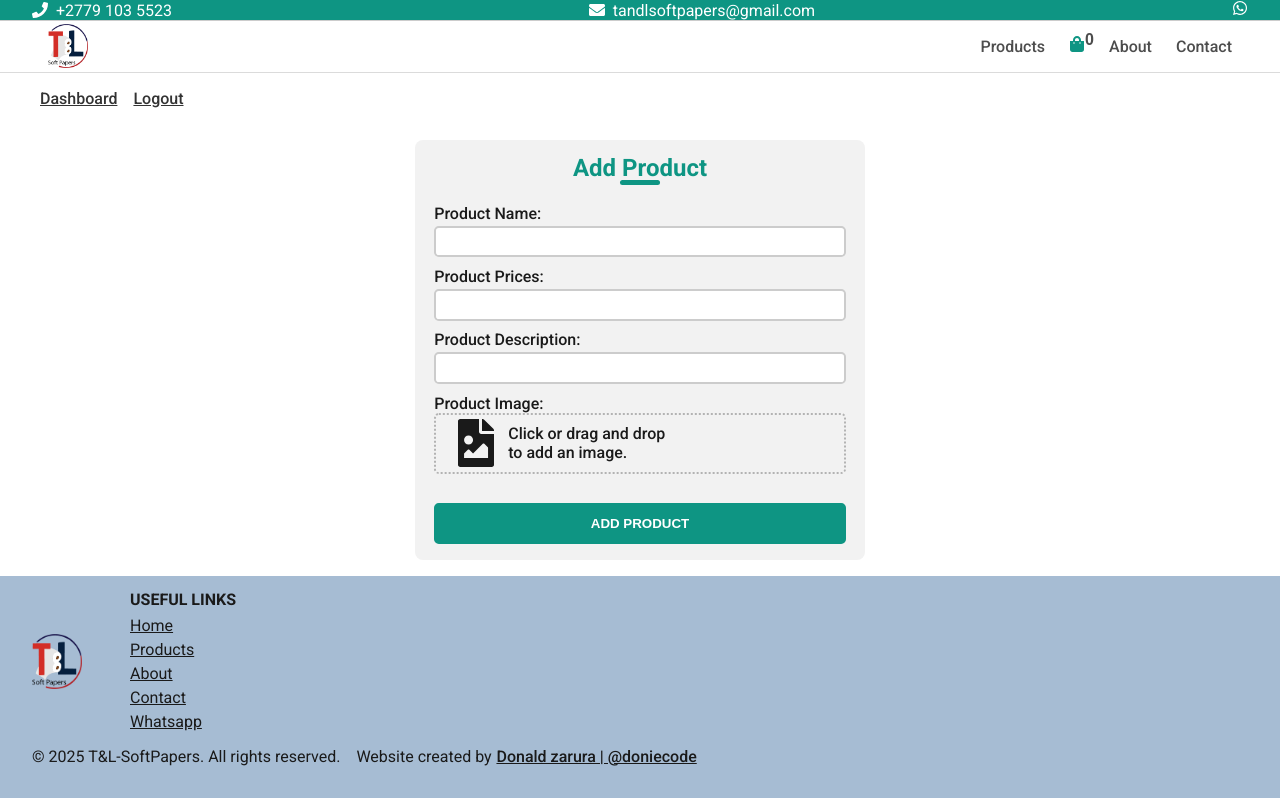
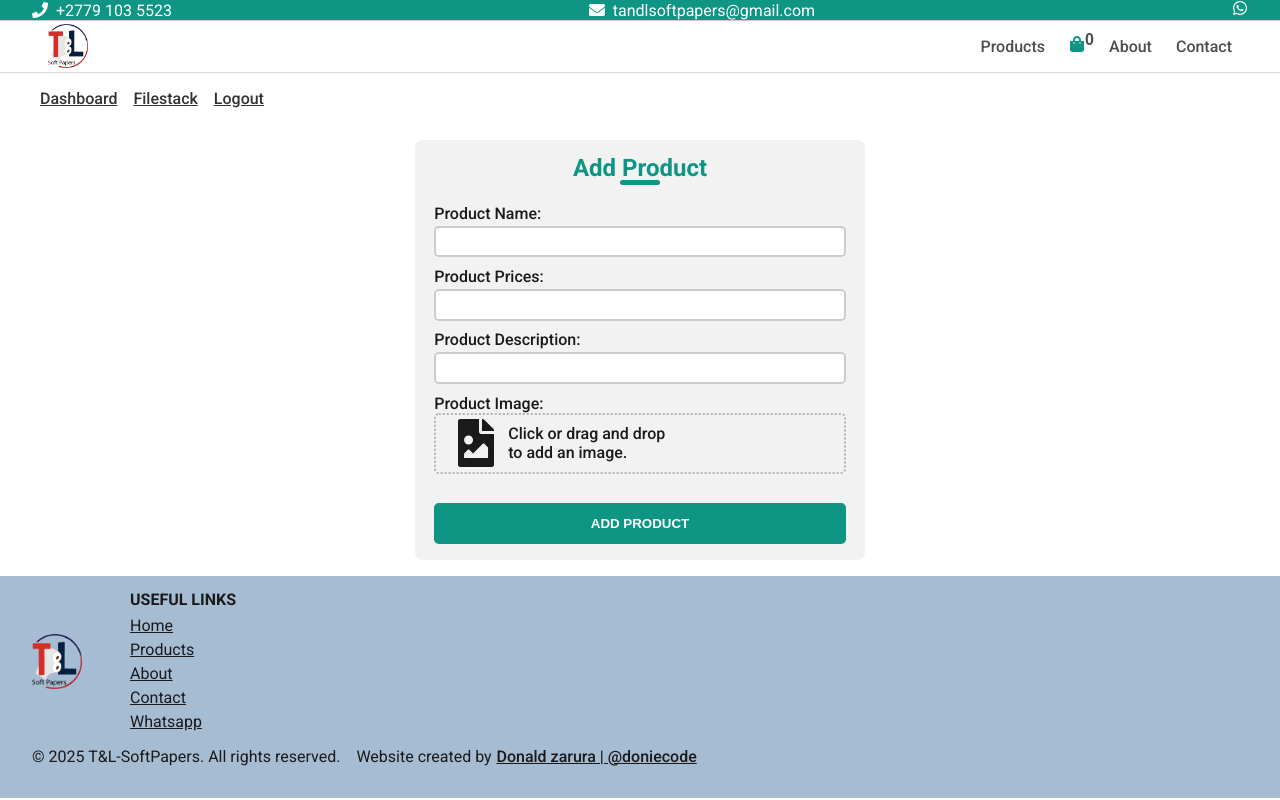
Before and after one commit to doniecodes/T-L_SoftPapers, a React (Vite) app in the folder frontend/: page /admin in a window 1280 px wide. Built offline with nearby package versions, Linux system fonts and the light colour scheme; sample sign-in values are in the browser's storage.

Commit message:
filestack api added

```diff
--- a/frontend/package.json
+++ b/frontend/package.json
@@ -12,6 +12,7 @@
   "dependencies": {
     "@emailjs/browser": "^4.4.1",
     "dotenv": "^16.4.7",
+    "filestack-react": "^5.0.0",
     "firebase": "^11.4.0",
     "react": "^19.0.0",
     "react-dom": "^19.0.0",
--- a/frontend/pages/About.jsx
+++ b/frontend/pages/About.jsx
@@ -67,7 +67,7 @@ const About = () => {
             <span className="heading-style"></span>
         </h2>
         <div className="gallery-wrapper">
-          <img src="../images/bg1.jpg" alt="" />
+          <img src="/images/bg1.jpg" alt="" />
           <img src="../images/bg2.jpg" alt="" />
           <img src="../images/bg3.jpg" alt="" />
           <img src="../images/tissues1.jpg" alt="" />
--- a/frontend/pages/AdminHeader.jsx
+++ b/frontend/pages/AdminHeader.jsx
@@ -17,6 +17,7 @@ const AdminHeader = () => {
         <div className="container">
             <header className="admin-header">
                 <NavLink to="." >Dashboard</NavLink>
+                <NavLink to="/admin/filestack" >Filestack</NavLink>
                 <NavLink onClick={handleLogout}>Logout</NavLink>
             </header>
         </div>
--- a/frontend/pages/Dashboard.jsx
+++ b/frontend/pages/Dashboard.jsx
@@ -40,7 +40,6 @@ const Dashboard = () => {
           title, price, description, image:imgSrc
         })
     }
-
 
   return (
     <>
--- /dev/null
+++ b/frontend/pages/Filestack.jsx
@@ -0,0 +1,13 @@
+import React from 'react'
+import { PickerInline } from "filestack-react"
+
+const Filestack = () => {
+  return (
+    <>
+    <PickerInline apikey={import.meta.env.VITE_FILESTACK_KEY}
+    onSuccess={(res) => console.log(res)}/>
+    </>
+  )
+}
+
+export default Filestack
--- a/frontend/src/App.jsx
+++ b/frontend/src/App.jsx
@@ -10,6 +10,7 @@ import Checkouts, { loader as checkoutLoader } from "../pages/Checkouts"
 import Admin, { loader as adminLoader } from "../pages/Admin"
 import Dashboard from '../pages/Dashboard'
 import Login, { loader as loginLoader } from '../pages/Login'
+import Filestack from '../pages/Filestack'
 
 const router=createBrowserRouter(
   createRoutesFromElements(
@@ -33,6 +34,7 @@ const router=createBrowserRouter(
       <Route path="admin" element={<Admin />}>
       <Route index element={<Dashboard />}
       loader={adminLoader}/>
+      <Route path="filestack" element={<Filestack />}/>
       </Route>
 
     </Route>
```
Also changed, not shown: frontend/images/checkout2.jpg, 1 other file (tests, documents, lock files or other folders).
